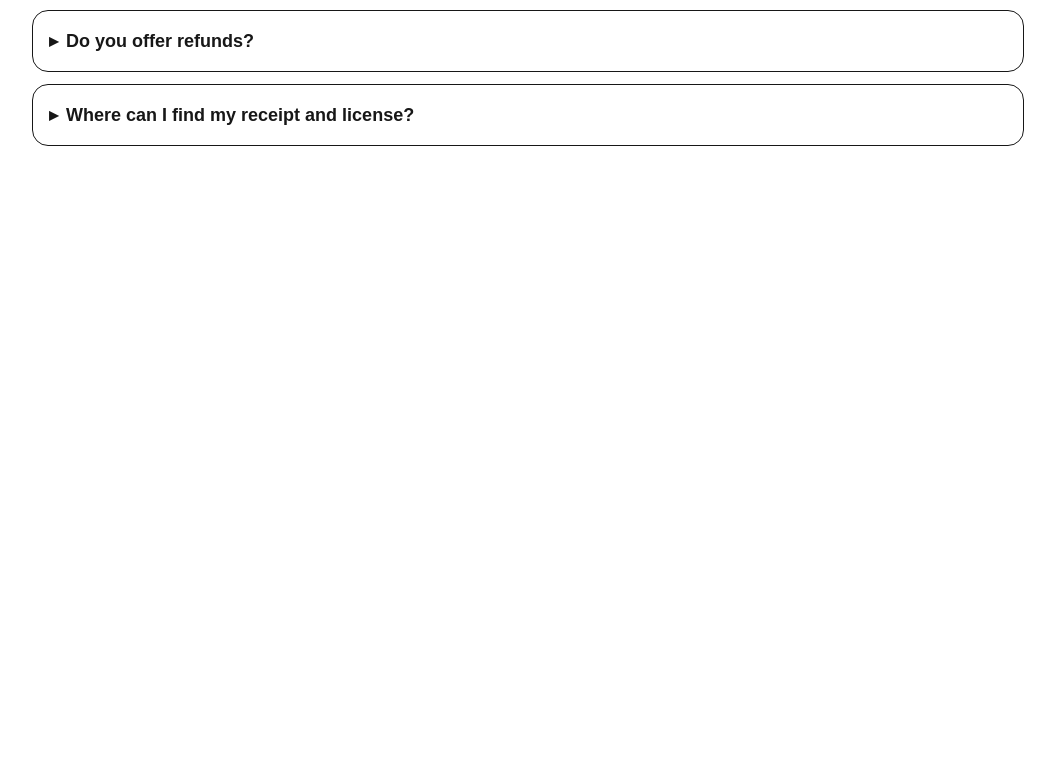
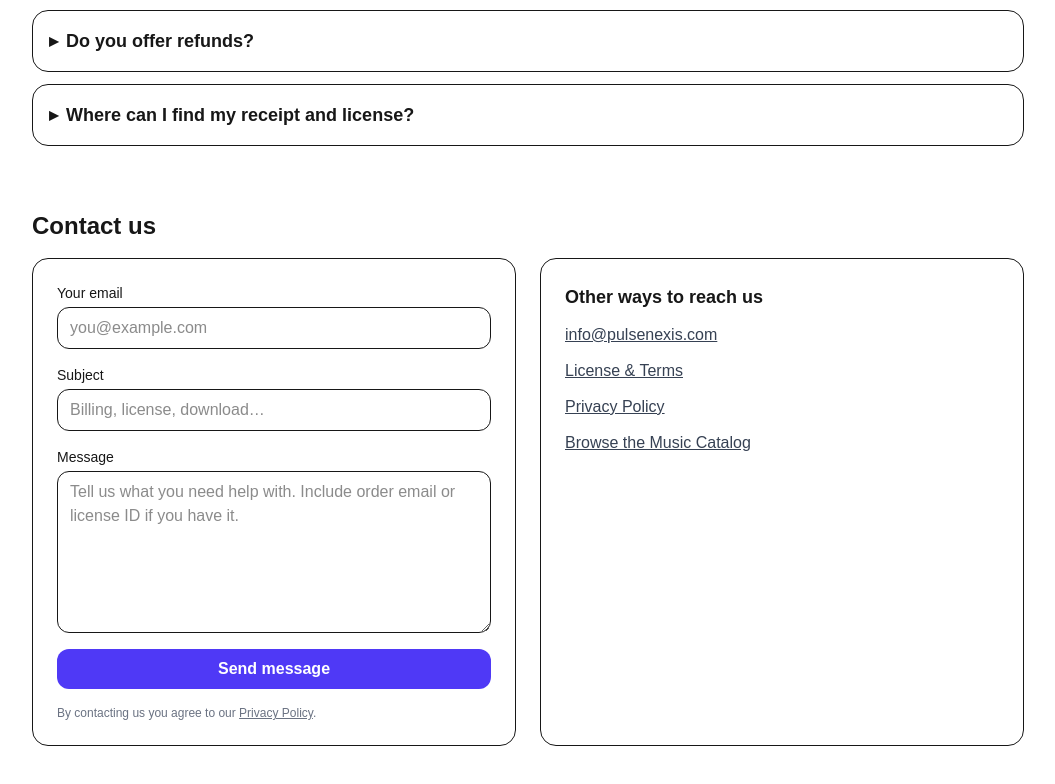
Before and after one commit to clbakerx/Pulsenexis-Enterprise, a Next.js app: page /support in a window 1280 px wide. Shown: the part 518-1302 px from the top of the page, without its empty margins (112-1167 px from the left). Before the commit the page ends 800 px from the top, so only its background shows below. Built offline with nearby package versions, Linux system fonts and the light colour scheme.

Commit message:
Restore original Support page with contact form

```diff
--- a/app/support/page.tsx
+++ b/app/support/page.tsx
@@ -49,7 +49,7 @@ export default function SupportPage() {
             Stuck on something? Browse quick answers or reach out—real humans, fast replies.
           </p>
           <div className="mt-6 flex flex-wrap gap-3">
-            <Link href="/contact" className="rounded-xl bg-white/10 px-4 py-2 font-semibold backdrop-blur transition hover:bg-white/20">Contact Us</Link>
+            <a href="#contact" className="rounded-xl bg-white/10 px-4 py-2 font-semibold backdrop-blur transition hover:bg-white/20">Contact Us</a>
             <Link href="/terms" className="rounded-xl bg-white/10 px-4 py-2 font-semibold backdrop-blur transition hover:bg-white/20">Terms</Link>
             <Link href="/privacy" className="rounded-xl bg-white/10 px-4 py-2 font-semibold backdrop-blur transition hover:bg-white/20">Privacy</Link>
           </div>
@@ -72,6 +72,74 @@ export default function SupportPage() {
           ))}
         </div>
       </section>
+
+      <section id="contact" className="mb-24">
+        <h2 className="mb-4 text-2xl font-bold">Contact us</h2>
+        <div className="grid gap-6 md:grid-cols-2">
+          <form
+            className="rounded-2xl border p-6"
+            method="POST"
+            action="https://formspree.io/f/your-form-id" // ← replace with your Formspree/Backend endpoint
+          >
+            <div className="grid gap-4">
+              <label className="grid gap-1">
+                <span className="text-sm font-medium">Your email</span>
+                <input
+                  type="email"
+                  name="email"
+                  required
+                  className="rounded-xl border px-3 py-2 outline-none focus:ring"
+                  placeholder="you@example.com"
+                />
+              </label>
+              <label className="grid gap-1">
+                <span className="text-sm font-medium">Subject</span>
+                <input
+                  type="text"
+                  name="subject"
+                  required
+                  className="rounded-xl border px-3 py-2 outline-none focus:ring"
+                  placeholder="Billing, license, download…"
+                />
+              </label>
+              <label className="grid gap-1">
+                <span className="text-sm font-medium">Message</span>
+                <textarea
+                  name="message"
+                  required
+                  rows={6}
+                  className="rounded-xl border px-3 py-2 outline-none focus:ring"
+                  placeholder="Tell us what you need help with. Include order email or license ID if you have it."
+                />
+              </label>
+              <button type="submit" className="rounded-xl bg-indigo-600 px-4 py-2 font-semibold text-white transition hover:bg-indigo-700">
+                Send message
+              </button>
+              <p className="text-xs text-gray-500">
+                By contacting us you agree to our <Link href="/privacy" className="underline">Privacy Policy</Link>.
+              </p>
+            </div>
+          </form>
+
+          <div className="rounded-2xl border p-6">
+            <h3 className="text-lg font-semibold">Other ways to reach us</h3>
+            <ul className="mt-3 space-y-3 text-gray-700">
+              <li>
+                <a href="mailto:info@pulsenexis.com" className="underline">info@pulsenexis.com</a>
+              </li>
+              <li>
+                <a href="/terms" className="underline">License & Terms</a>
+              </li>
+              <li>
+                <a href="/privacy" className="underline">Privacy Policy</a>
+              </li>
+              <li>
+                <a href="/catalog" className="underline">Browse the Music Catalog</a>
+              </li>
+            </ul>
+          </div>
+        </div>
+      </section>
     </main>
   );
 }
```
